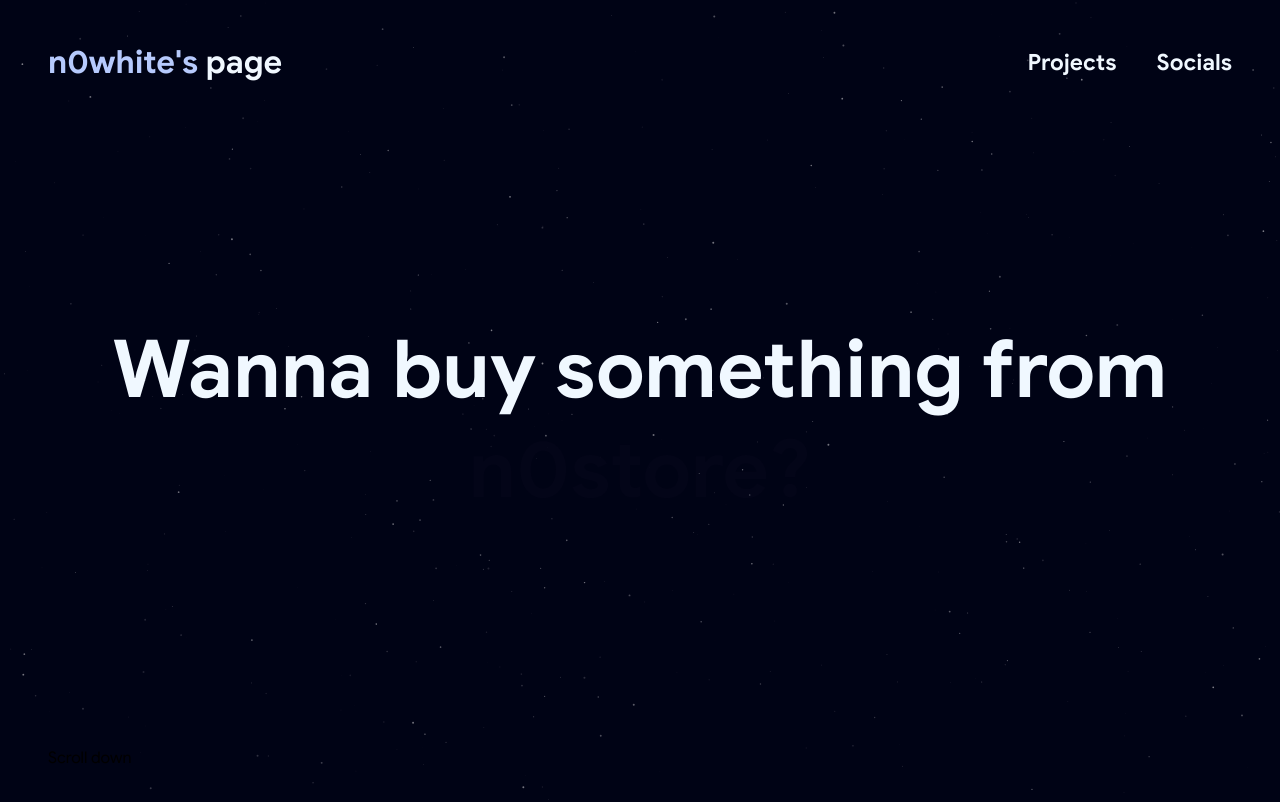
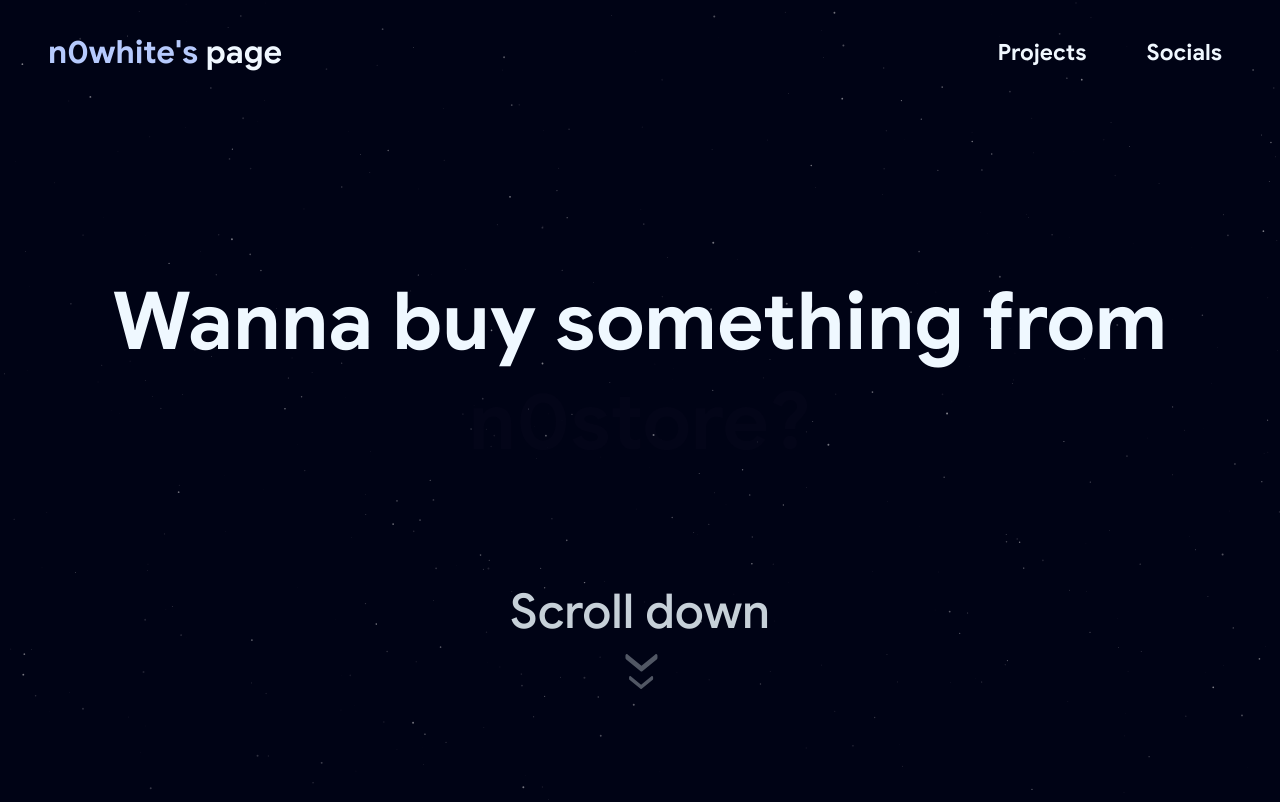
Before and after one commit to n0white/n0white.github.io, a plain HTML site: page index.html in a window 1280 px wide. Shown: the top 802 px of the page. Drawn offline with Linux system fonts and the light colour scheme.

Commit message:
Update styles.css

```diff
--- a/styles.css
+++ b/styles.css
@@ -2,6 +2,8 @@
 
 * {
     box-sizing: border-box;
+    margin: 0;
+    padding: 0;
 }
 
 #animatedbg {
@@ -17,7 +19,7 @@ body {
     font-family: "Google Sans", sans-serif;
     margin: 2rem 3rem;
     background-color: rgb(0, 3, 21);
-    overflow: hidden;
+    overflow-x: hidden;
 }
 
 .main-header {
@@ -49,42 +51,105 @@ body {
 
 
 .main-nav_item a {
+    position: relative;
     font-size: 1.4rem;
     color: aliceblue;
     margin-left: 40px;
     text-decoration: none;
     transition: 0.3s;
+    padding: 0 10px;
 }
 
-.main-nav_item a:hover {
-    padding: 5px;
-    border-bottom: 4px solid white;
+.main-nav_item a::after {
+    display: block;
+    content: "";
+    position: absolute;
+    bottom: -10px;
+    left: 0;
+    width: 0;
+    height: 4px;
+    background-color: #f0f8ff;
+    transition: 0.3s;
+    border-radius: 4px;
+}
+
+.main-nav_item a:hover::after {
+    width: 100%;
 }
 
 .bite-on-money {
     display: flex;
     justify-content: center;
-    align-items: center;
-    height: 82vh;
+    align-items: flex-end;
+    height: 50vh;
     font-size: 5rem;
     text-align: center;
 }
 
 .bite-on-money__text {
     font-weight: bold;
-    color: aliceblue;
+    color: transparent;
+    -webkit-background-clip: text;
+    background-clip: text;
+    background-image: url("pixel.jpg");
+    background-repeat: repeat-y;
+
+    animation: reveal-background 4s ease;
+    animation-fill-mode: forwards;
+}
+
+@keyframes reveal-background {
+    0% {
+        background-size: 0;
+        background-position-x: 0%;
+    }
+
+    /* 10% {
+        background-size: 100px;
+        background-position-x: 0;
+    }
+
+    /* 35%, 45% {
+        background-position-x: 100%;
+    }
+
+    70% {
+        background-size: 100px;
+        background-position-x: 0;
+    } */
+
+    100% {
+        background-position-x: 100%;
+        background-size: 1500px;
+    }
+
 }
 
 .bite-on-money__link {
+    position: relative;
     font-weight: bold;
-    color: aliceblue;
+    color: #f0f8ff;
     text-decoration: none;
     animation: animate 3s linear infinite;
     transition: 0.3s;
 }
 
-.bite-on-money__link:hover {
-    border-bottom: 7px solid rgb(182, 202, 253);
+.bite-on-money__link::after {
+    display: block;
+    content: "";
+    position: absolute;
+    bottom: 5px;
+    left: 0;
+    width: 0;
+    height: 6px;
+    background-color: rgb(182, 202, 253);
+    transition: 0.3s;
+    border-radius: 4px;
+}
+
+
+.bite-on-money__link:hover::after {
+    width: 100%;
 }
 
 @keyframes animate {
@@ -109,3 +174,46 @@ body {
         font-size: 2.5rem;
     }
 }
+
+.scroll-down a {
+    display: flex;
+    flex-direction: column;
+    justify-content: flex-end;
+    align-items: center;
+    height: 30vh;
+    font-size: 3rem;
+    font-weight: 500;
+    text-align: center;
+    color: #c6d0d8;
+}
+
+.scroll-icon {
+    width: 40px;
+    height: 40px;
+    fill: #c6d0d8;
+    animation: blink 4s infinite;
+}
+
+.scroll-icon2 {
+    position: relative;
+    bottom: 15px;
+    height: 30px;
+    width: 30px;
+    fill: #c6d0d8;
+    animation: blink 4s infinite;
+
+}
+
+@keyframes blink {
+    0% {
+        opacity: 0;
+    }
+
+    /* 50% {
+        opacity: 0.5;
+    } */
+
+    100% {
+        opacity: 1;
+    }
+}
```
